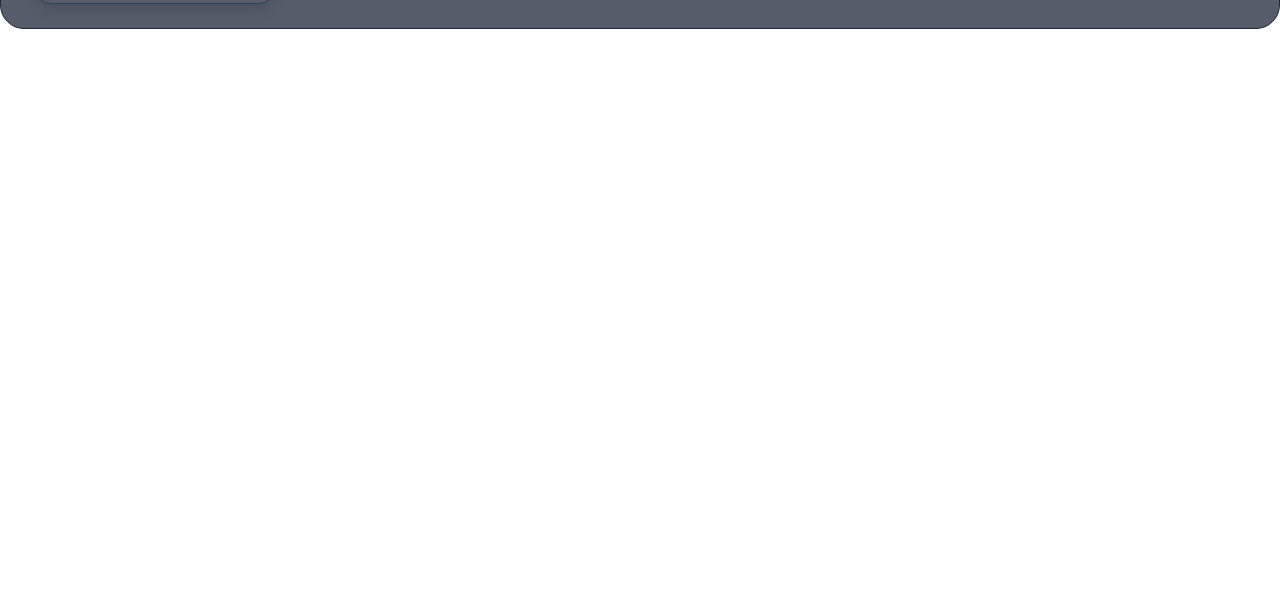
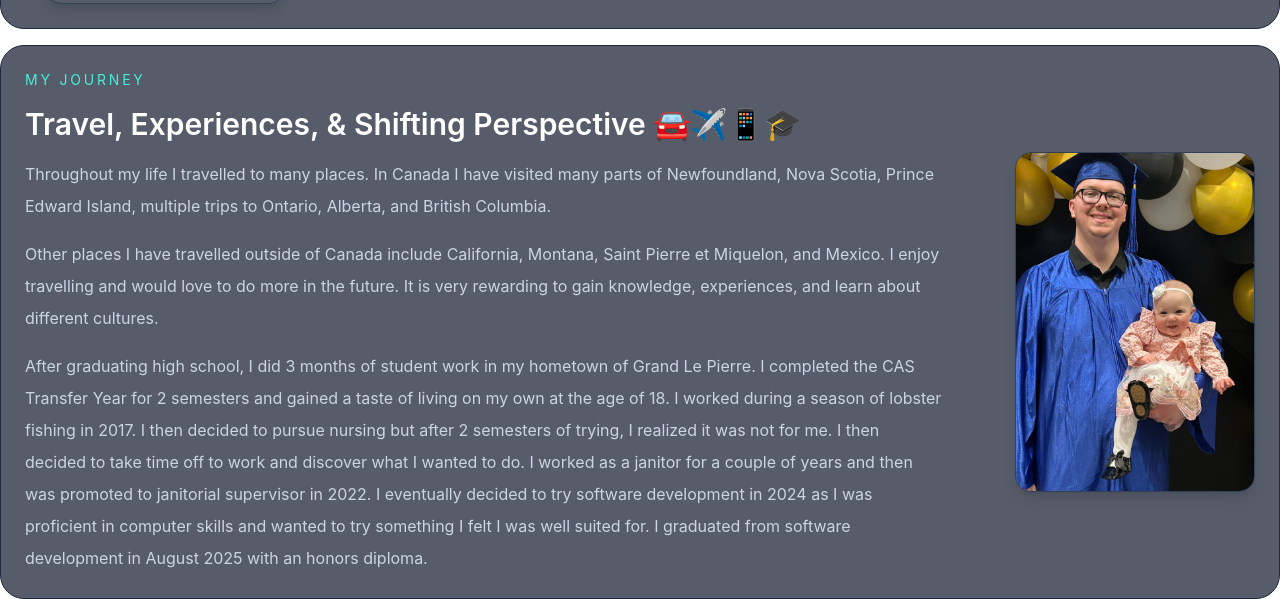
Before and after one commit to Noah-Hickey/PersonalSiteNH, a React (Vite) app: page /story in a window 1280 px wide. Shown: the part 546-1145 px from the top of the page. Before the commit the page ends 800 px from the top, so only its background shows below. Built offline with nearby package versions, Linux system fonts and the light colour scheme; grey boxes are pictures that could not be loaded.

Commit message:
Fixed the video file from a .MOV to .mp4. Completed new section of the Story page and added in a graduation photo.

```diff
--- a/src/pages/Story.jsx
+++ b/src/pages/Story.jsx
@@ -8,7 +8,7 @@ export default function Story() {
         </p>
 
         <div className="rounded-3xl border border-slate-800 bg-slate-900/70 p-6">
-        <div className="grid gap-8 md:grid-cols-[260px_1fr] items-center">
+        <div className="grid gap-8 md:grid-cols-[280px_1fr] items-center">
 
             {/* Video */}
             <div className="flex justify-center">
@@ -20,8 +20,8 @@ export default function Story() {
                 playsInline
             >
                 <source
-                src="/HomeVideo.mov"
-                type="video/quicktime"
+                src="/HomeVideo.mp4"
+                type="video/mp4"
                 />
             </video>
             </div>
@@ -32,7 +32,7 @@ export default function Story() {
             </p>
 
             <h2 className="text-3xl font-semibold text-white">
-                Grand Le Pierre, Newfoundland
+                Grand Le Pierre, Newfoundland 📍
             </h2>
 
             <p className="leading-8 text-slate-300">
@@ -53,6 +53,55 @@ export default function Story() {
         </div>
         </div>
 
+         <div className="rounded-3xl border border-slate-800 bg-slate-900/70 p-6">
+        <div className="grid gap-8 md:grid-cols-[1fr_280px] items-center">
+
+            <div className="space-y-4">
+            <p className="text-sm uppercase tracking-[0.2em] text-teal-300">
+                My Journey
+            </p>
+
+            <h2 className="text-3xl font-semibold text-white">
+              Travel, Experiences, & Shifting Perspective 🚘✈️📱🎓
+            </h2>
+
+            <p className="leading-8 text-slate-300">
+              Throughout my life I travelled to many places. In Canada I have visited many parts of Newfoundland,
+              Nova Scotia, Prince Edward Island, multiple trips to Ontario, Alberta, and British Columbia.
+            </p>
+
+             <p className="leading-8 text-slate-300">
+              Other places I have travelled outside of Canada include California, Montana, Saint Pierre et Miquelon,
+              and Mexico. I enjoy travelling and would love to do more in the future. It is very rewarding to
+              gain knowledge, experiences, and learn about different cultures.
+            </p>
+
+            <p className="leading-8 text-slate-300">
+               After graduating high school, I did 3 months of student work in my hometown of Grand Le Pierre.
+               I completed the CAS Transfer Year for 2 semesters and gained a taste of
+               living on my own at the age of 18. I worked during a season of lobster fishing in 2017.
+                I then decided to pursue nursing but after 2 semesters of trying, I
+               realized it was not for me. I then decided to take time off to work and discover what I wanted to do.
+               I worked as a janitor for a couple of years and then was promoted to janitorial supervisor in 2022.
+               I eventually decided to try software development in 2024 as I was proficient in computer skills
+               and wanted to try something I felt I was well suited for. I graduated from software development
+               in August 2025 with an honors diploma.
+            </p>
+
+            </div>
+
+          <div className="flex justify-center md:justify-end">
+            <img src="/Graduation_NH.JPEG" alt="Graduation Picture"
+            className="w-[240px] h-[340px] rounded-2xl object-cover border border-slate-700 shadow-lg transition-transform duration-300"
+            />
+
+
+
+          </div>
+        </div>
+        </div>
+
+
         </div>
        </section>
     );
```
Also changed, not shown: public/Graduation_NH.JPEG (added), 1 other file (tests, documents, lock files or other folders).
